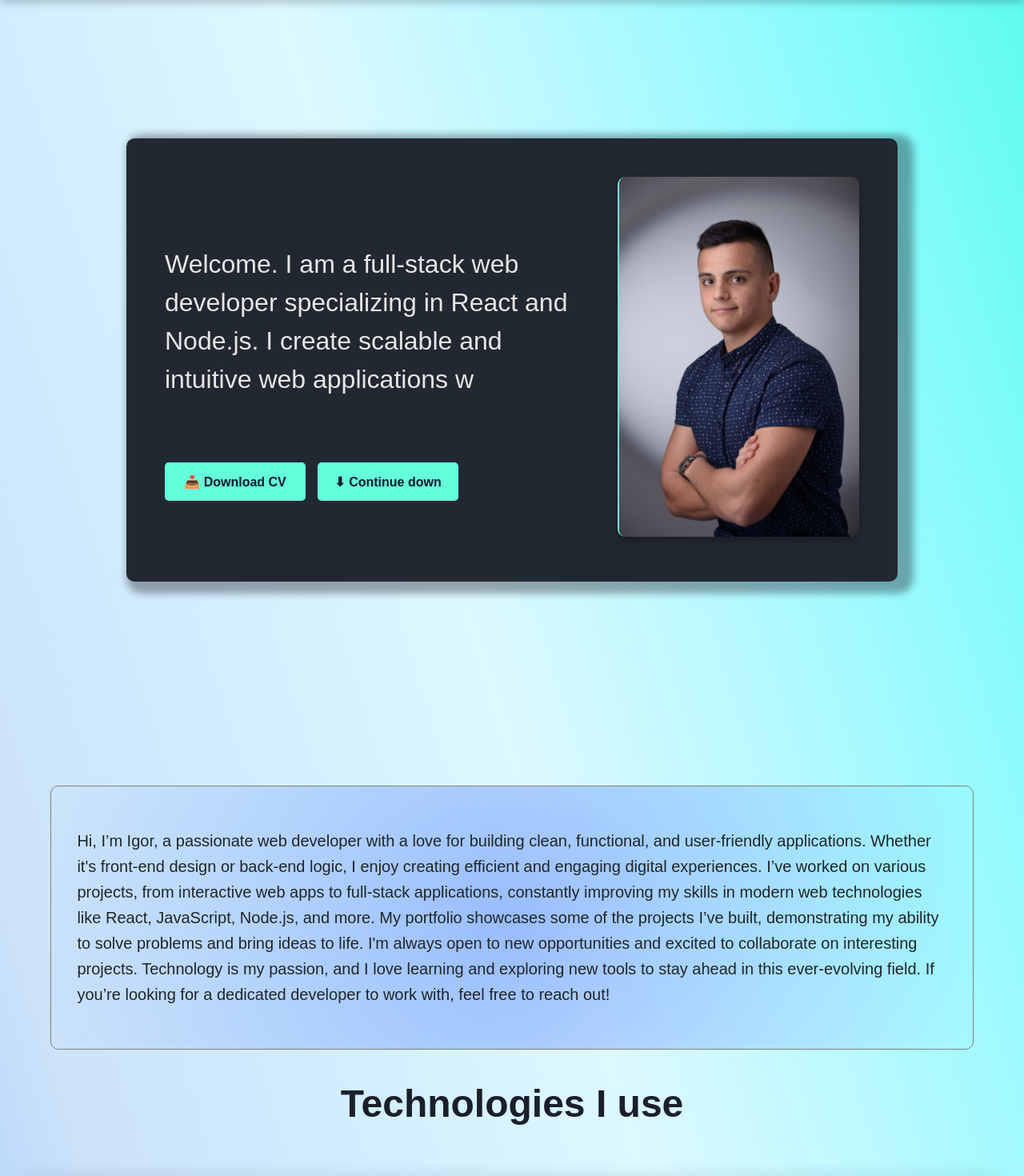
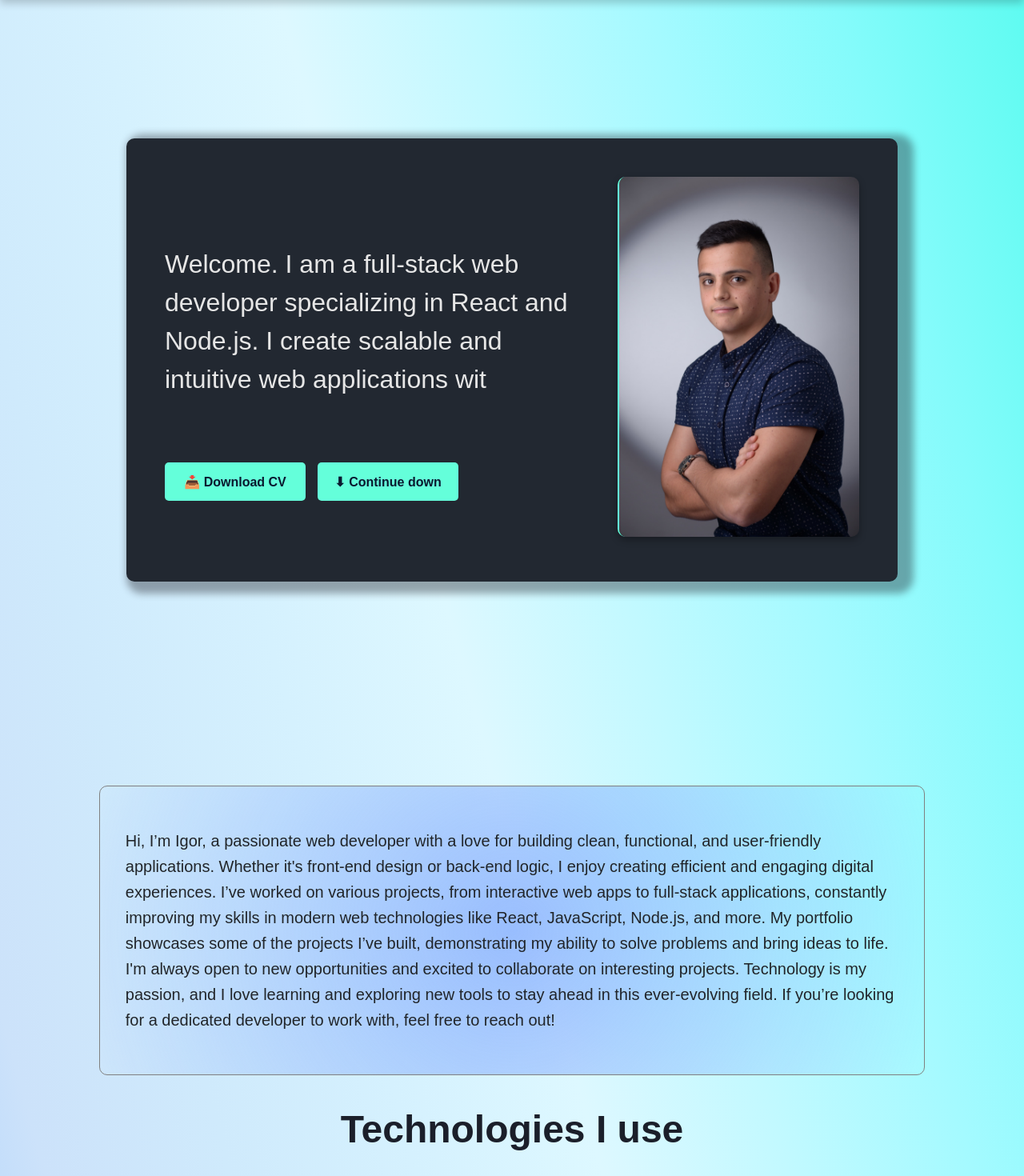
Before and after one commit to McTintor/portfolio, a React (Vite) app: page / in a window 1280 px wide. Shown: the top 1470 px of the page at 80% size. Built offline with nearby package versions, Linux system fonts and the light colour scheme.

Commit message:
final touches

```diff
--- a/src/App.css
+++ b/src/App.css
@@ -1,4 +1,3 @@
-/* Global Styles */
 body {
     font-family: 'Poppins', sans-serif;
     margin: 0;
@@ -6,7 +5,6 @@ body {
     transition: background 0.3s ease-in-out, color 0.3s ease-in-out;
 }
 
-/* Sections */
 section {
     min-height: 100vh;
     display: flex;
@@ -16,12 +14,10 @@ section {
     text-align: center;
 }
 
-/* Headings */
 h1, h2, h3, h4 {
     color: #64FFDA;
 }
 
-/* Buttons */
 button {
     background: #64FFDA;
     color: #0A192F;
--- a/src/pages/About.css
+++ b/src/pages/About.css
@@ -9,7 +9,7 @@
 }
 
 .about-text {
-    max-width: 90%;
+    max-width: 80%;
     text-align: left;
     line-height: 2rem;
     padding: 2rem;
@@ -103,7 +103,7 @@
     color: #1b1f2a;
 }
 
-/* Responsive adjustments */
+
 @media (max-width: 768px) {
     .about-text {
         line-height: 1.5rem;
--- a/src/pages/About.jsx
+++ b/src/pages/About.jsx
@@ -31,15 +31,15 @@ const About = () => {
     const techContainers = document.querySelectorAll(".tech-container");
 
     const handleMouseEnter = (e) => {
-      const x = Math.random() < 0.5 ? -1 : 1; // Random X direction
-      const y = Math.random() < 0.5 ? -1 : 1; // Random Y direction
-      const angle = `${Math.random() * 10 + 5}deg`; // Random tilt angle (5-15 degrees)
+      const x = Math.random() < 0.5 ? -1 : 1;
+      const y = Math.random() < 0.5 ? -1 : 1;
+      const angle = `${Math.random() * 10 + 5}deg`;
 
       e.currentTarget.style.transform = `rotate3d(${x}, ${y}, 0, ${angle})`;
     };
 
     const handleMouseLeave = (e) => {
-      e.currentTarget.style.transform = "rotate3d(0, 0, 0, 0deg)"; // Reset tilt
+      e.currentTarget.style.transform = "rotate3d(0, 0, 0, 0deg)";
     };
 
     techContainers.forEach((div) => {
@@ -47,7 +47,7 @@ const About = () => {
       div.addEventListener("mouseleave", handleMouseLeave);
     });
 
-    // Cleanup event listeners
+
     return () => {
       techContainers.forEach((div) => {
         div.removeEventListener("mouseenter", handleMouseEnter);
--- a/src/pages/Contact.css
+++ b/src/pages/Contact.css
@@ -37,7 +37,7 @@
     outline: none;
     transition: all 0.3s ease;
     box-shadow: 0 2px 4px rgba(0, 0, 0, 0.05);
-    width: 100%;
+    width: 90%;
   }
 
   .contact-form input:focus,
@@ -62,6 +62,7 @@
     display: flex;
     flex-direction: column;
     gap: 1rem;
+    align-items: center;
   }
 
   .inputs {
@@ -103,7 +104,11 @@
     color: red;
   }
 
-  /* Responsive Adjustments */
+  .submitbtn {
+    width: 95%;
+    align-self: center;
+  }
+
   @media (min-width: 768px) {
     .contact-container {
       flex-direction: row;
--- a/src/pages/Contact.jsx
+++ b/src/pages/Contact.jsx
@@ -114,7 +114,7 @@ const Contact = () => {
           </div>
           </div>
           <div className='textarea-div'>
-            <label className={`${themeColor}`} htmlFor="message">{translations[language].contactmessage}</label>
+            <label className={`${themeColor}`} htmlFor="message">{translations[language].contactmsg}</label>
           <textarea
             className={`${themeColor}`}
             id="message"
@@ -126,7 +126,7 @@ const Contact = () => {
             disabled={isSubmitting}
           />
           </div>
-          <button type="submit" disabled={isSubmitting}>{isSubmitting ? translations[language].sending : translations[language].contactbtn}</button>
+          <button className='submitbtn' type="submit" disabled={isSubmitting}>{isSubmitting ? translations[language].sending : translations[language].contactbtn}</button>
         </form>
 
         {statusMessage && (
--- a/src/pages/Home.css
+++ b/src/pages/Home.css
@@ -1,4 +1,3 @@
-/* Container */
 .hero-content {
     display: flex;
     align-items: center;
@@ -38,7 +37,6 @@
     box-shadow: 10px 5px 10px 10px rgba(27, 26, 34, 0.377);
   }
 
-  /* Text */
   .hero-text {
     max-width: 60%;
   }
@@ -55,7 +53,6 @@
     line-height: 3rem;
   }
 
-  /* Buttons */
   .hero-buttons {
     display: flex;
     flex-wrap: wrap;
@@ -90,7 +87,6 @@
     background: #ffffff;
   }
 
-  /* Image */
   .hero-image img {
     width: 300px;
     height: auto;
@@ -119,7 +115,6 @@
     }
   }
 
-  /* Responsive Design */
   @media (max-width: 1024px) {
     .hero-content {
       flex-direction: column;
--- a/src/pages/Home.jsx
+++ b/src/pages/Home.jsx
@@ -25,13 +25,13 @@ const heroTexts = Object.values(translations[language]?.heroText || {});
 const [typedText, setTypedText] = useState("");
 
 useEffect(() => {
-  setTypedText(""); // Reset text before typing starts
+  setTypedText("");
   let i = 0;
-  let tempText = ""; // Store typed text before setting state
+  let tempText = "";
   const typingInterval = setInterval(() => {
     if (i < heroTexts.length) {
-      tempText += heroTexts[i]; // Update local variable first
-      setTypedText(tempText); // Set state once per cycle
+      tempText += heroTexts[i];
+      setTypedText(tempText);
       i++;
     } else {
       clearInterval(typingInterval);
--- a/src/pages/Projects.css
+++ b/src/pages/Projects.css
@@ -33,14 +33,14 @@
     display: flex;
     align-items: center;
     justify-content: center;
-    gap: 1.5rem;
+    gap: 5rem;
     flex-wrap: wrap;
 }
 
 .project-container {
     min-height: 30rem;
     width: 100%;
-    max-width: 320px;
+    max-width: 360px;
     padding: 1rem 1.5rem;
     border-radius: 10px;
     position: relative;
```
Also changed, not shown: src/pages/ErrorPage.jsx (deleted, +0 -9 lines).
